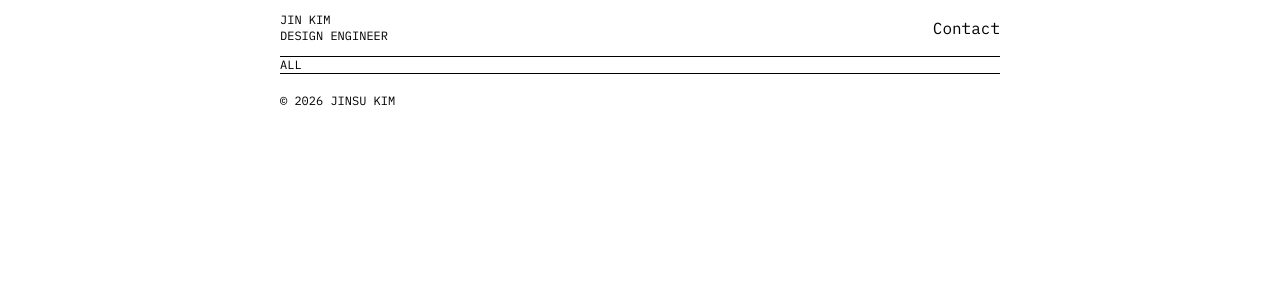
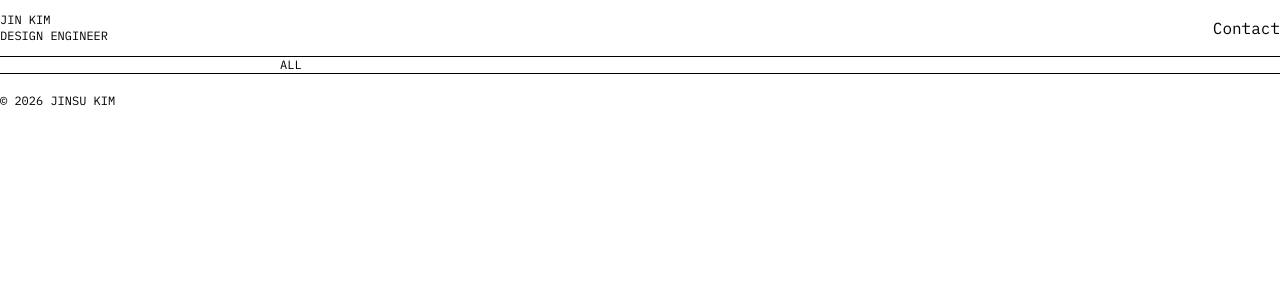
Before and after one commit to JinKim1011/jin-portfolio, a Next.js app: page / in a window 1280 px wide. Shown: the top 300 px of the page. Built offline with nearby package versions, Linux system fonts and the light colour scheme.

Commit message:
fix(typography): move max width layout style classes from root to main

```diff
--- a/src/app/layout.tsx
+++ b/src/app/layout.tsx
@@ -27,15 +27,14 @@ export const metadata: Metadata = {
 export default function RootLayout({
   children,
 }: Readonly<{ children: React.ReactNode }>) {
-  const rootClasses =
-    "root layout-root mx-auto max-w-190 w-full px-5 antialiased";
+  const rootClasses = "root layout-root antialiased";
 
   return (
     <html lang="en" className={`${inter.variable} ${ibmPlexMono.variable}`}>
       <body className="antialiased font-mono">
         <div className={rootClasses}>
           <Header />
-          <main className="container">{children}</main>
+          <main className="mx-auto max-w-190 w-full px-5">{children}</main>
           <Footer />
         </div>
       </body>
```
